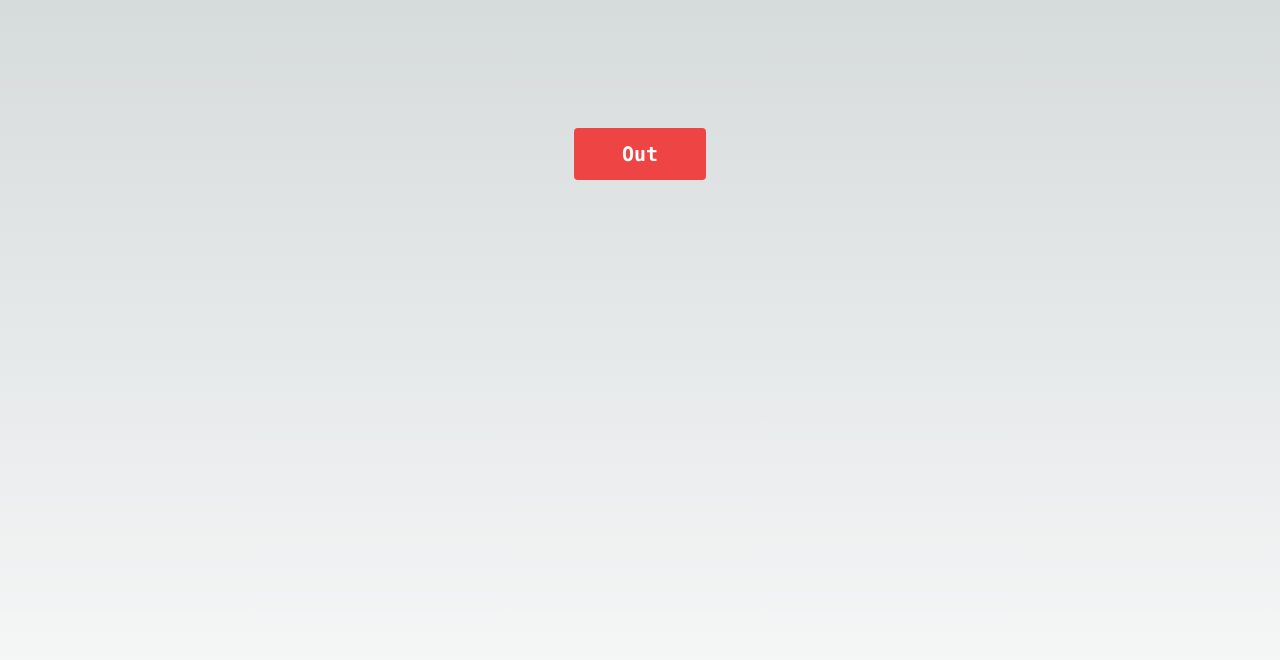
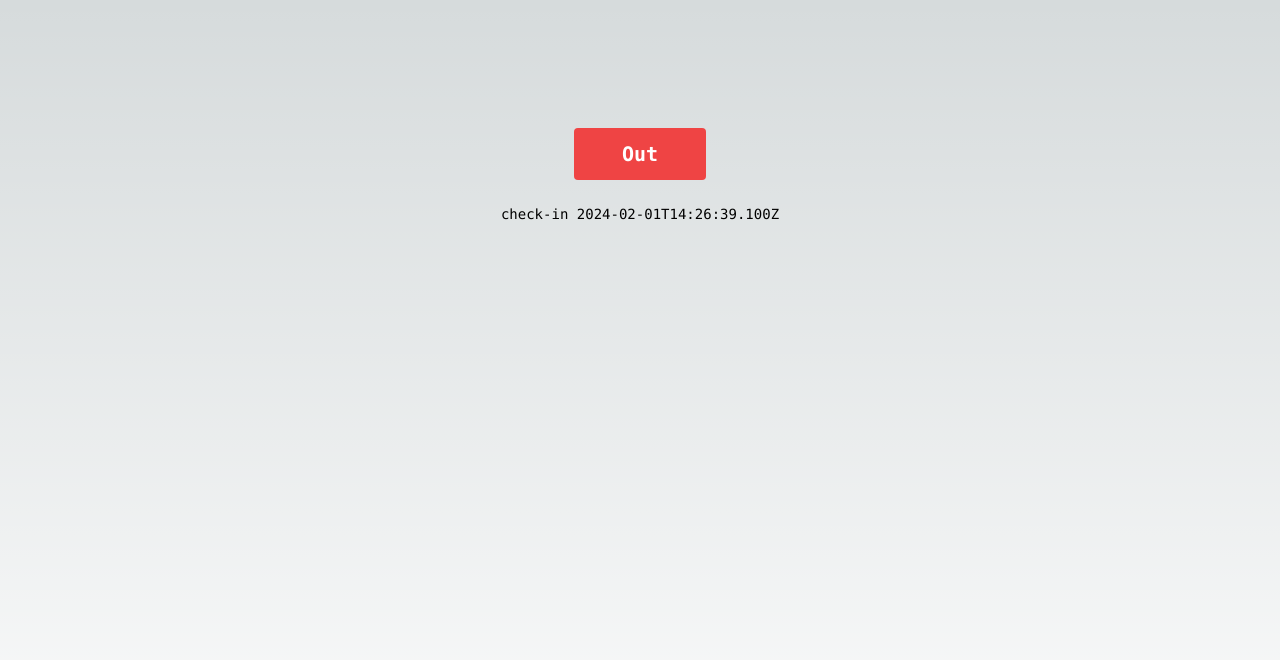
Before and after one commit to MikAoJk/stamping-clock, a Next.js app: page / in a window 1280 px wide. Both pictures are taken after a click on the button "In". Shown: the top 660 px of the page. Built offline with nearby package versions, Linux system fonts and the light colour scheme.

Commit message:
Showing checkin and checkout

```diff
--- a/src/components/StampClock.tsx
+++ b/src/components/StampClock.tsx
@@ -2,18 +2,48 @@
 
 
 import {useState} from "react";
+import {StampList} from "@/components/StampList";
+
+export interface Stamp {
+    action: string;
+    time: Date;
+}
 
 const StampClock = () => {
 
     const [inn, setInn] = useState(false);
+    const [stamps, setStamps] = useState<Stamp[]>();
 
     const setInnTrueHandler = () => {
-        //const newTodo = {text, complete: false};
-        //setTodos([...todos, newTodo]);
+        const currentDate = new Date()
+        const newStamp = {action: 'check-in', time: currentDate};
+        if (stamps == undefined) {
+            const firstStamps: Stamp[] = [
+                {
+                    action: 'check-in', time: currentDate
+                },
+            ];
+            setStamps(firstStamps)
+        } else {
+            setStamps([...stamps, newStamp]);
+        }
         setInn(true);
     }
 
     const setInnFalseHandler = () => {
+        const currentDate = new Date()
+        const newStamp = {action: 'check-out', time: currentDate};
+        if (stamps == undefined) {
+            const firstStamps: Stamp[] = [
+                {
+                    action: 'check-out', time: currentDate
+                },
+            ];
+            setStamps(firstStamps)
+        } else {
+            setStamps([...stamps, newStamp]);
+        }
+
         setInn(false);
     }
 
@@ -22,16 +52,22 @@ const StampClock = () => {
 
         <div className="flex flex-col items-center justify-center">
             {!inn &&
-                <button className="bg-green-500 hover:bg-green-700 text-white text-xl font-bold py-3 px-12  rounded"
+                <button className="bg-green-500 hover:bg-green-700 text-white text-xl font-bold py-3 px-12 rounded"
                         onClick={setInnTrueHandler}>
                     In
                 </button>
             }
-            {inn && <button className="bg-red-500 hover:bg-red-700 text-white text-xl font-bold py-3 px-12  rounded"
+            {inn && <button className="bg-red-500 hover:bg-red-700 text-white text-xl font-bold py-3 px-12 rounded"
                             onClick={setInnFalseHandler}>
                 Out
             </button>
             }
+            {(stamps != undefined) &&
+                <ul className="my-6">
+                    {stamps.map(stamp => (
+                        <StampList key={stamp.time.toISOString()} stamp={stamp}/>
+                    ))}
+                </ul>}
 
         </div>
     )
--- /dev/null
+++ b/src/components/StampList.tsx
@@ -0,0 +1,14 @@
+import React from 'react';
+import {Stamp} from "@/components/StampClock";
+
+interface StampListProps {
+    stamp: Stamp;
+}
+
+export const StampList: React.FC<StampListProps> = ({stamp}) => {
+    return (
+        <li>
+            {stamp.action} {stamp.time.toISOString()}
+        </li>
+    );
+};
```
